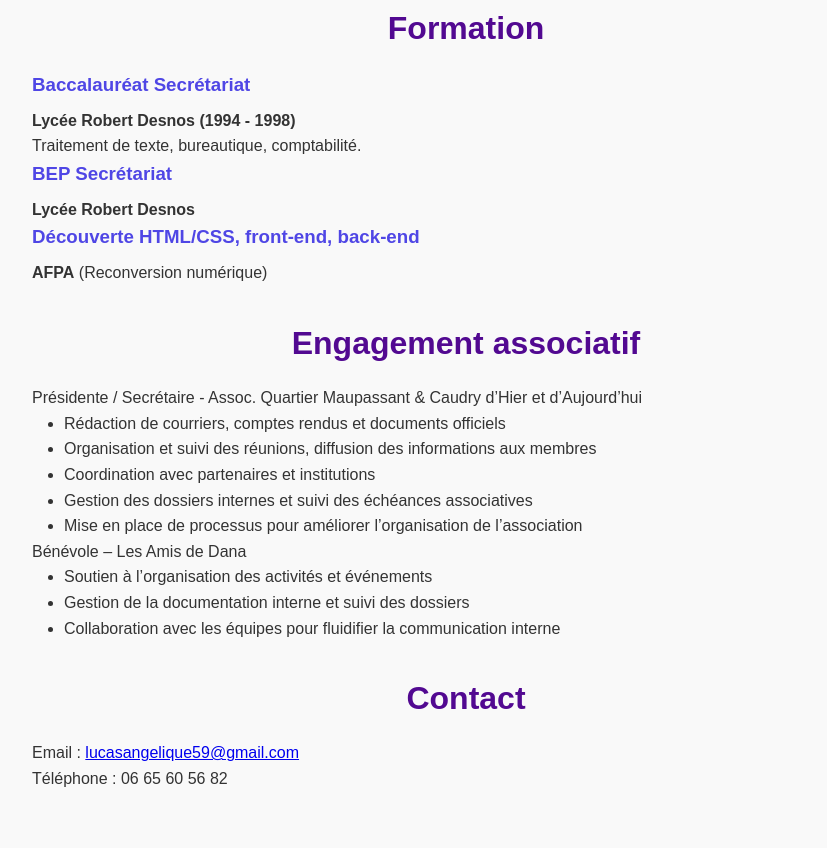
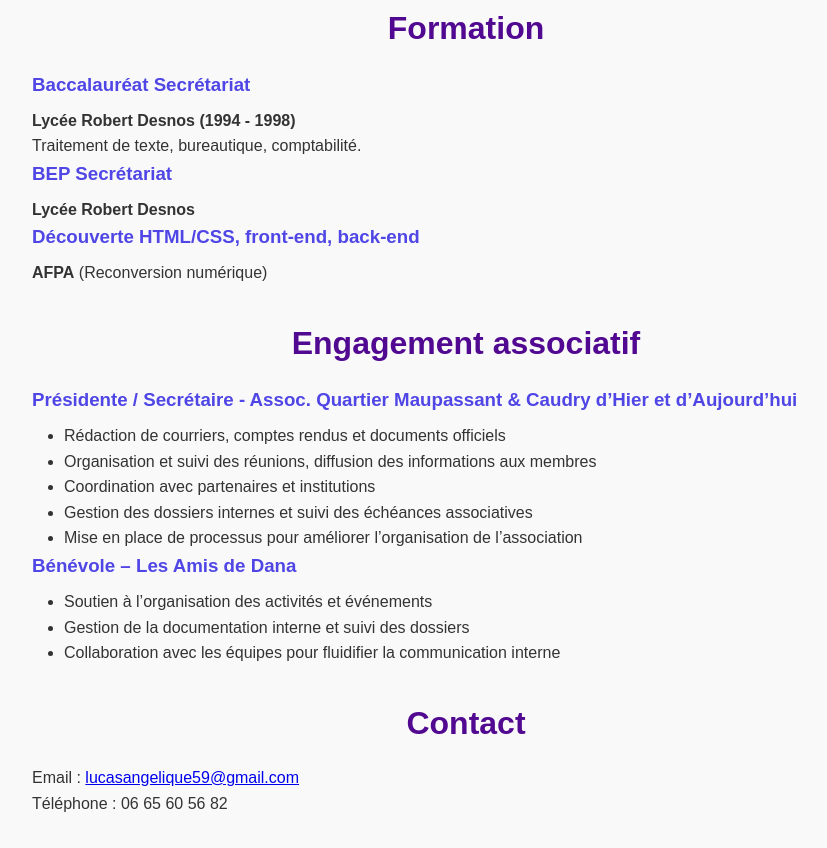
Before and after one commit to lucasA62/curriculumvitae, a plain HTML site: page index.html in a window 1280 px wide. Shown: the part 1546-2394 px from the top of the page, without its empty margins (174-1001 px from the left). Before the commit the page ends 2369 px from the top, so only its background shows below. Drawn offline with Linux system fonts and the light colour scheme.

Commit message:
mise à jour

```diff
--- a/index.html
+++ b/index.html
@@ -283,7 +283,7 @@
         <section id="engagement">
             <h2>Engagement associatif</h2>
             <div class="card">
-                <p>Présidente / Secrétaire - Assoc. Quartier Maupassant & Caudry d’Hier et d’Aujourd’hui</p>
+              <h3>Présidente / Secrétaire - Assoc. Quartier Maupassant & Caudry d’Hier et d’Aujourd’hui</h3>
                 <ul>
     <li>Rédaction de courriers, comptes rendus et documents officiels</li>
     <li>Organisation et suivi des réunions, diffusion des informations aux membres</li>
@@ -291,7 +291,7 @@
     <li>Gestion des dossiers internes et suivi des échéances associatives</li>
     <li>Mise en place de processus pour améliorer l’organisation de l’association</li>
   </ul>
-                <p>Bénévole – Les Amis de Dana</p>
+                <h3>Bénévole – Les Amis de Dana</h3>
                 <ul>
     <li>Soutien à l’organisation des activités et événements</li>
     <li>Gestion de la documentation interne et suivi des dossiers</li>
```
